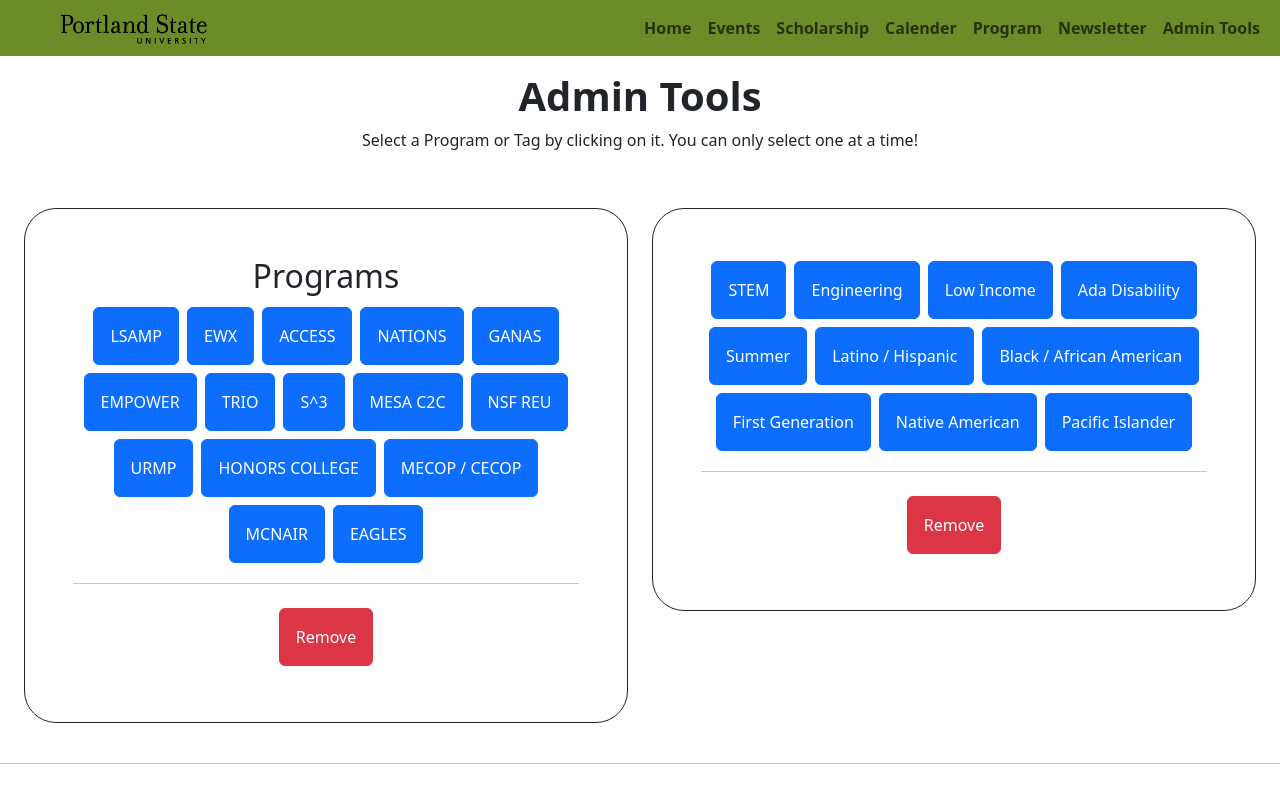
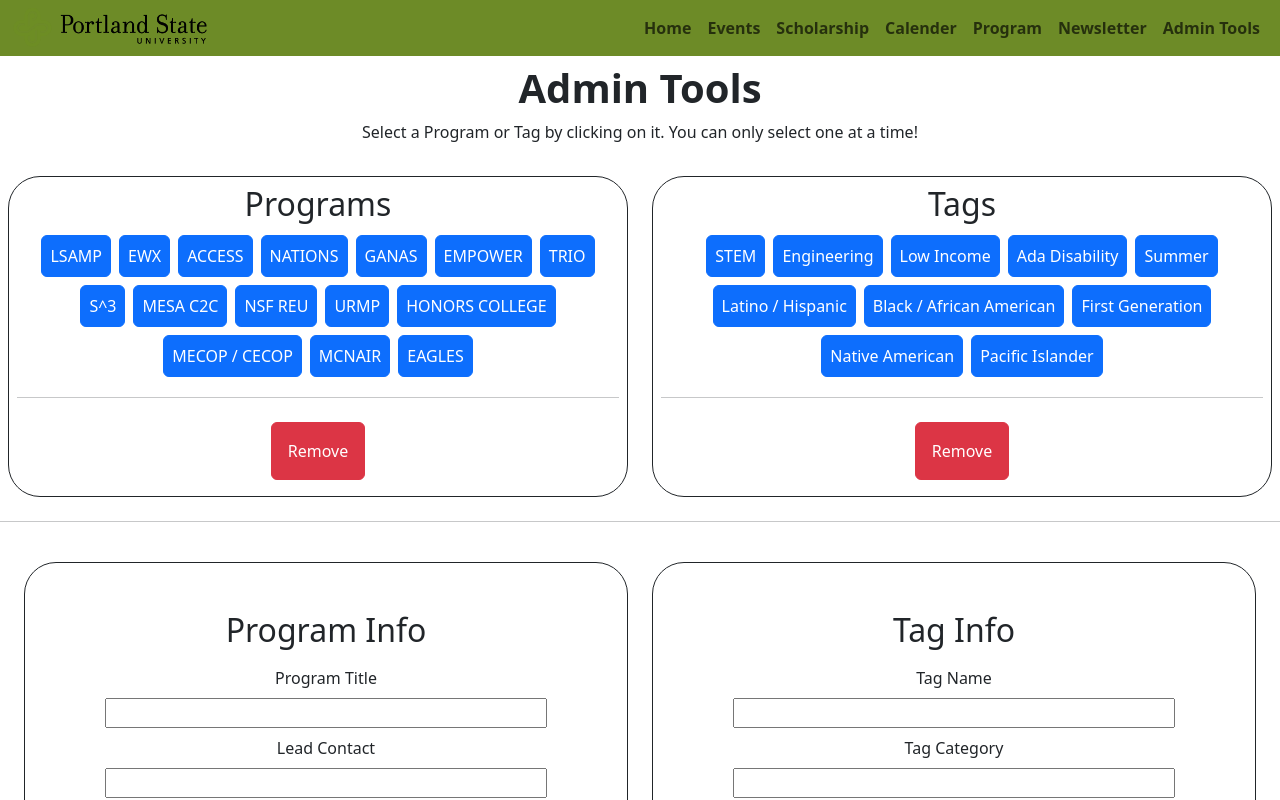
Before and after one commit to Late-Night-Devs/STEM-Navigator, a React (Create React App) app in the folder frontend/: page /admin-modify-db in a window 1280 px wide. Shown: the top 800 px of the page. Built offline with nearby package versions, Linux system fonts and the light colour scheme.

Commit message:
added state to buttons.

```diff
--- a/frontend/src/components/AdminPage.jsx
+++ b/frontend/src/components/AdminPage.jsx
@@ -1,8 +1,22 @@
-
-import React from "react";
+import { React, useState } from "react";
 import { Row, Col } from "react-bootstrap"; // Make sure to import Bootstrap components
 
 function AdminPage() {
+  const [selectedProgram, setSelectedProgram] = useState(null);
+  const [selectedTag, setSelectedTag] = useState(null);
+
+  const handleProgramClick = (program) => {
+    setSelectedProgram(program.id === selectedProgram ? null : program.id);
+    setSelectedTag(null);
+  };
+
+  const handleTagClick = (tag) => {
+    setSelectedTag(tag.id === selectedTag ? null : tag.id);
+    setSelectedProgram(null);
+  };
+
+  const isProgramSelected = (programId) => programId === selectedProgram;
+  const isTagSelected = (tagId) => tagId === selectedTag;
   // Dummy programs
   const dummyPrograms = [
     { id: 1, name: "LSAMP" },
@@ -14,12 +28,12 @@ function AdminPage() {
     { id: 7, name: "TRIO" },
     { id: 8, name: "S^3" },
     { id: 9, name: "MESA C2C" },
-    { id: 11, name: "NSF REU"},
-    { id: 9, name: "URMP" },
-    { id: 11, name: "HONORS COLLEGE"},
-    { id: 9, name: "MECOP / CECOP" },
-    { id: 11, name: "MCNAIR"},
-    { id: 11, name: "EAGLES"},
+    { id: 10, name: "NSF REU" },
+    { id: 11, name: "URMP" },
+    { id: 12, name: "HONORS COLLEGE" },
+    { id: 13, name: "MECOP / CECOP" },
+    { id: 14, name: "MCNAIR" },
+    { id: 15, name: "EAGLES" },
     // Add more dummy programs as needed
   ];
 
@@ -41,30 +55,42 @@ function AdminPage() {
   return (
     <div className="m-auto">
       {/* Intro section */}
-      <Row className="img-hero-welcome p-3">
+      <Row className="img-hero-welcome p-2">
         {/*<Col className="hero-img"></Col>*/}
         <Col>
           <section>
-            <h1 className="intro text-center fw-bold">
-              Admin Tools
-            </h1>
-            <p className = 'text-center'>Select a Program or Tag by clicking on it. You can only select one at a time!</p>
+            <h1 className="intro text-center fw-bold">Admin Tools</h1>
+            <p className="text-center">
+              Select a Program or Tag by clicking on it. You can only select one
+              at a time!
+            </p>
           </section>
         </Col>
       </Row>
 
       {/* Programs section */}
-      <Row className="p-4">
+      <Row className="p-2">
         <Col md={12} lg={6} className="" style={{ minHeight: "125px" }}>
-          <div className="text-center border  border-dark rounded-5 p-5">
+          <div className="text-center border  border-dark rounded-5 p-2">
             <h2>Programs</h2>
             {dummyPrograms.map((program) => (
-                  <button type="button" class="btn btn-primary p-3 m-1" key={program.id}>{program.name}</button>
+              <button
+                type="button"
+                className={`btn btn-primary p-2 m-1 ${
+                  isProgramSelected(program.id) ? "bg-info" : "bg-primary"
+                }`}
+                key={program.id}
+                onClick={() => handleProgramClick(program)}
+              >
+                {program.name}
+              </button>
             ))}
             <hr />
             <div>
               {/*<button type="button" class="btn btn-dark  p-3 m-2">Add</button>*/}
-                <button type="button" class="btn btn-danger p-3 m-2">Remove</button>
+              <button type="button" class="btn btn-danger p-3 m-2">
+                Remove
+              </button>
               {/*<button type="button" class="btn btn-dark p-3 m-2">Modify</button>*/}
             </div>
           </div>
@@ -72,15 +98,27 @@ function AdminPage() {
 
         {/* Tags Section */}
         <Col md={12} lg={6} className="" style={{ minHeight: "125px" }}>
-          {/* You may replace this with your actual content */}
-          <div className="text-center border border-dark rounded-5 p-5">
+          <div className="text-center border border-dark rounded-5 p-2">
+            <h2>Tags</h2>
             {dummyTags.map((tag) => (
-              <button type="button" class="btn btn-primary p-3 m-1" key={tag.id}>{tag.name}</button>
+              <button
+                type="button"
+                //class="btn btn-primary p-2 m-1"
+                onClick={() => handleTagClick(tag)}
+                className={`btn btn-primary p-2 m-1 ${
+                  isTagSelected(tag.id) ? "bg-info" : "bg-primary"
+                }`}
+                key={tag.id}
+              >
+                {tag.name}
+              </button>
             ))}
             <hr />
             <div>
               {/*<button type="button" class="btn btn-dark  p-3 m-2">Add</button>*/}
-              <button type="button" class="btn btn-danger p-3 m-2">Remove</button>
+              <button type="button" class="btn btn-danger p-3 m-2">
+                Remove
+              </button>
               {/*<button type="button" class="btn btn-dark p-3 m-2">Modify</button>*/}
             </div>
           </div>
@@ -97,32 +135,42 @@ function AdminPage() {
             <h2>Program Info</h2>
             <form action="">
               <div>
-                <label htmlFor="ProgramName" className ="p-2">Program Title</label>
+                <label htmlFor="ProgramName" className="p-2">
+                  Program Title
+                </label>
                 <br />
-                <input type="text" size="42"/>
+                <input type="text" size="42" />
               </div>
               <div>
-                <label htmlFor="ProgramLeadContact" className="p-2">Lead Contact</label>
+                <label htmlFor="ProgramLeadContact" className="p-2">
+                  Lead Contact
+                </label>
                 <br />
-                <input type="text" size="42"/>
+                <input type="text" size="42" />
               </div>
               <div>
-                <label htmlFor="ProgramEmail" className="p-2">Contact Email</label>
+                <label htmlFor="ProgramEmail" className="p-2">
+                  Contact Email
+                </label>
                 <br />
-                <input type="text" size="42"/>
+                <input type="text" size="42" />
               </div>
               <div>
-                <label htmlFor="LinkToWeb" className="p-2">Link To Page</label>
+                <label htmlFor="LinkToWeb" className="p-2">
+                  Link To Page
+                </label>
                 <br />
-                <input type="text" size="42"/>
+                <input type="text" size="42" />
               </div>
               <div>
-                <label htmlFor="LongDescription" className="p-2">Long Description</label>
+                <label htmlFor="LongDescription" className="p-2">
+                  Long Description
+                </label>
                 <br />
                 <textarea cols="45" rows="15"></textarea>
               </div>
               <div className="mt-3">
-                <input type="submit" class="btn btn-success p-3 m-2"/>
+                <input type="submit" class="btn btn-success p-3 m-2" />
               </div>
             </form>
           </div>
@@ -134,17 +182,21 @@ function AdminPage() {
             <h2 className>Tag Info</h2>
             <form action="">
               <div>
-                <label htmlFor="TagName" className="p-2">Tag Name</label>
+                <label htmlFor="TagName" className="p-2">
+                  Tag Name
+                </label>
                 <br />
                 <input type="text" size="42" />
               </div>
               <div>
-                <label htmlFor="TagCategory" className="p-2">Tag Category</label>
+                <label htmlFor="TagCategory" className="p-2">
+                  Tag Category
+                </label>
                 <br />
-                <input type="text" size="42"/>
+                <input type="text" size="42" />
               </div>
               <div className="mt-3">
-                <input type="submit" class="btn btn-success p-3 m-2"/>
+                <input type="submit" class="btn btn-success p-3 m-2" />
               </div>
             </form>
           </div>
```
Lines whose indentation alone changed are shown as unchanged.
